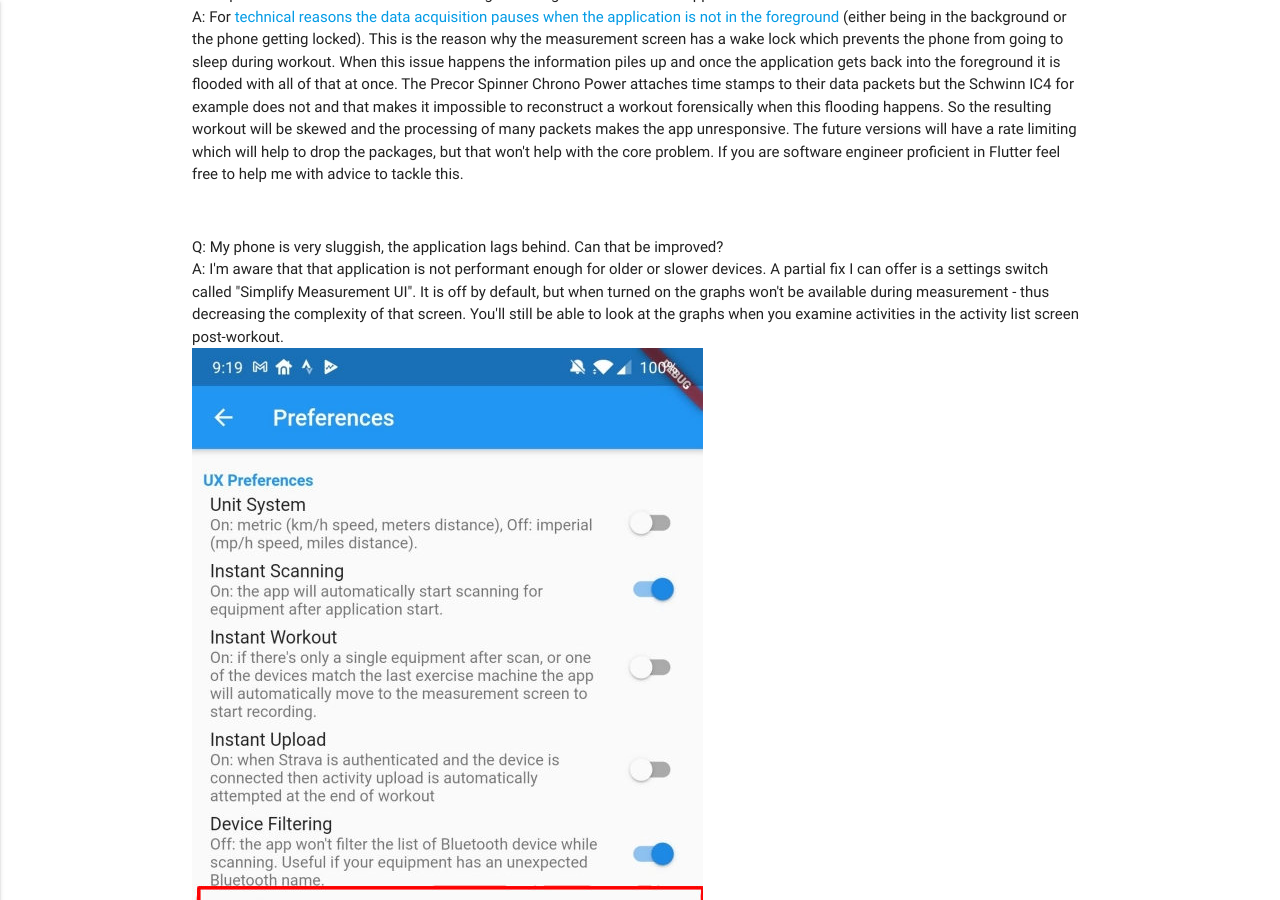
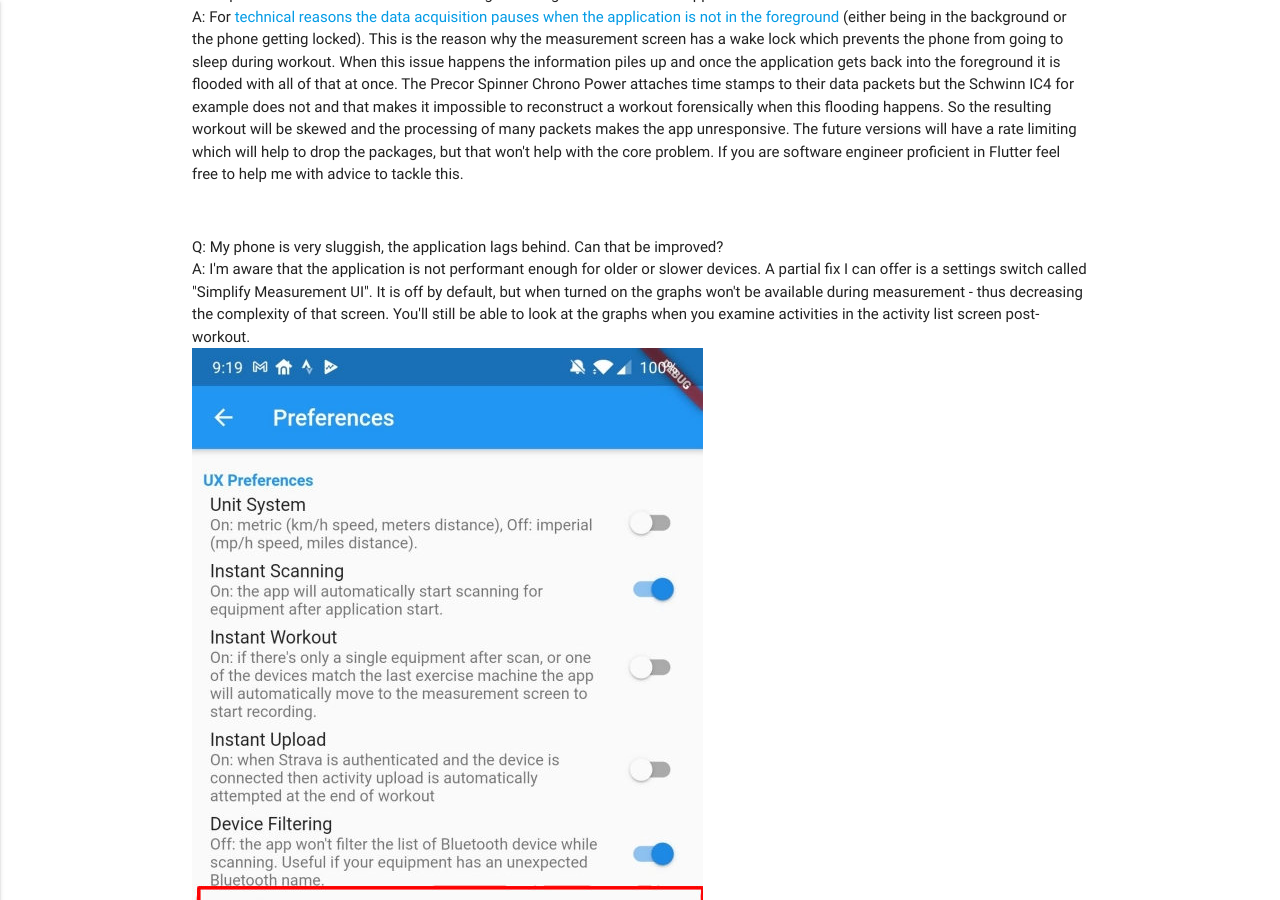
Before and after one commit to TrackMyIndoorWorkout/TrackMyIndoorWorkout.github.io, a Jekyll site: the page built from frequently-asked-questions.md, in a window 1280 px wide and 900 px high, scrolled down 539 px. Built offline with Jekyll 4.4.1, drawn with Linux system fonts in a browser that asks for light colours; grey boxes are pictures that could not be loaded.

Commit message:
FAQ grammar

```diff
--- a/frequently-asked-questions.md
+++ b/frequently-asked-questions.md
@@ -36,7 +36,7 @@ redirect_from:
             Q: My phone is very sluggish, the application lags behind. Can that be improved?
         </div>
         <div class="col s12">
-            A: I'm aware that that application is not performant enough for older or slower devices. A partial fix I can offer is a settings switch called "Simplify Measurement UI". It is off by default, but when turned on the graphs won't be available during measurement - thus decreasing the complexity of that screen. You'll still be able to look at the graphs when you examine activities in the activity list screen post-workout.
+            A: I'm aware that the application is not performant enough for older or slower devices. A partial fix I can offer is a settings switch called "Simplify Measurement UI". It is off by default, but when turned on the graphs won't be available during measurement - thus decreasing the complexity of that screen. You'll still be able to look at the graphs when you examine activities in the activity list screen post-workout.
         </div>
         <div class="col s12">
             <img src="/img/simplify_measurement_ui.jpg" alt="Simplify Measurement UI switch">
```
Also changed, not shown: _posts/2020-09-22-frequently-asked-questions.md (+1 -1 lines).
